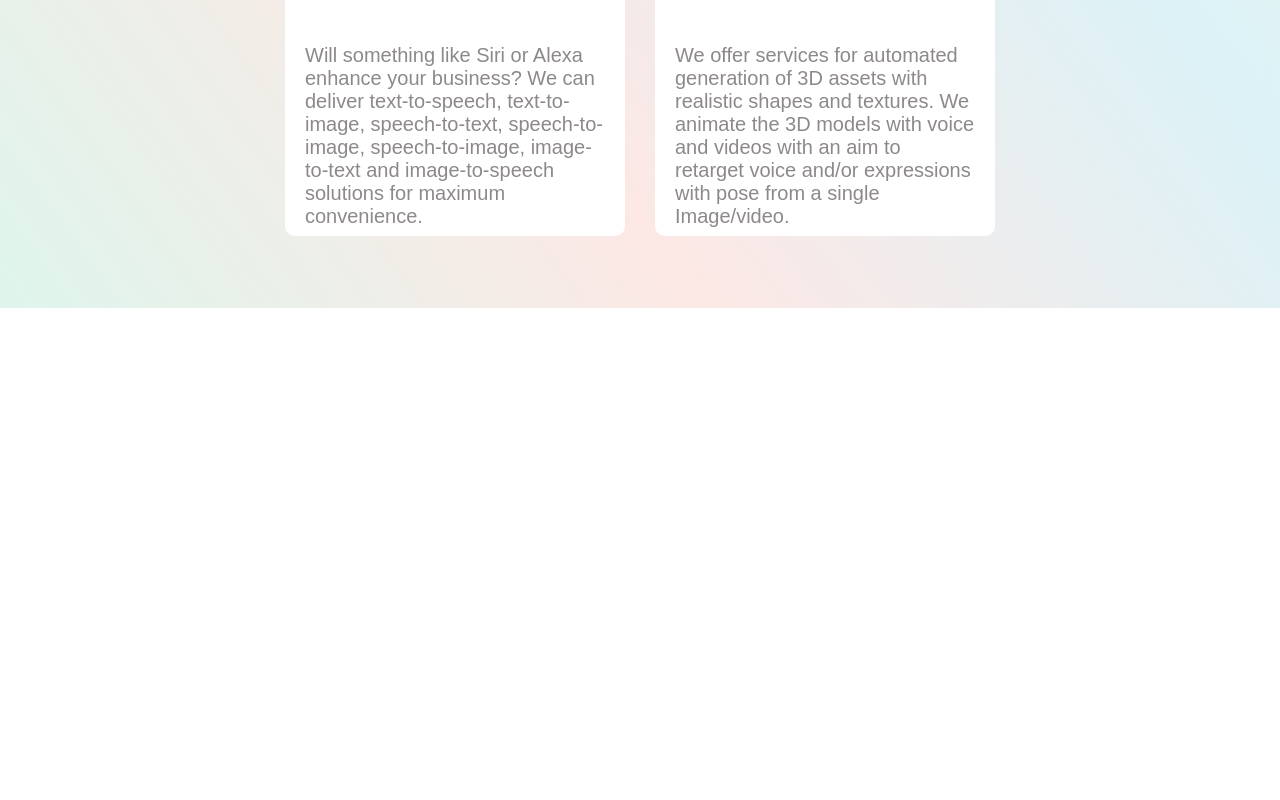
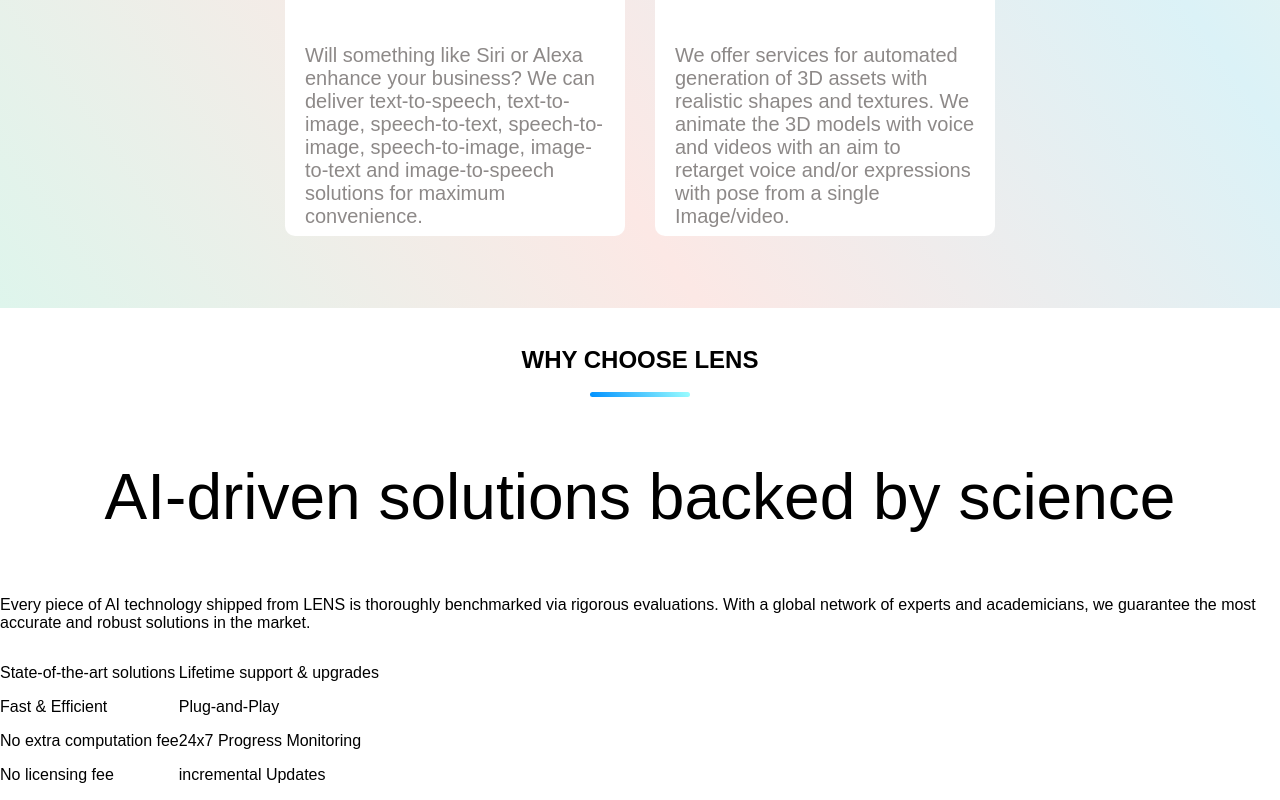
Before and after one commit to harishreyya/LensCopration, a React (Create React App) app: page / in a window 1280 px wide. Shown: the part 2236-3036 px from the top of the page. Before the commit the page ends 2544 px from the top, so only its background shows below. Built offline with nearby package versions, Linux system fonts and the light colour scheme.

Commit message:
solutions

```diff
--- a/src/App.css
+++ b/src/App.css
@@ -99,7 +99,7 @@
 
 /* ------------about section-------- */
 
-.about-section > h1,.services-section > h2,.services-section > h1{
+.about-section > h1,.services-section > h2,.services-section > h1,.solutions-section > h2,.solutions-section >h1{
   text-align: center;
 }
 
@@ -165,13 +165,13 @@
   background-color: var(--aboutBg);
 }
 
-.services-section .underline-about{
+.services-section .underline-about, .solutions-section .underline-about{
 height: 5px;
 width: 100px;
 }
 
-.services-section>h1{
-  padding: 20px 65px;
+.services-section>h1, .solutions-section >h1{
+  padding: 20px 100px;
 }
 
 .service-grid{
@@ -273,3 +273,5 @@
         color: #8D8988;
         font-weight: 500;
         }
+
+        /* -------------solutions--------- */
--- a/src/App.js
+++ b/src/App.js
@@ -2,6 +2,7 @@
 import { About } from './components/About';
 import { Home } from './components/Home';
 import { Services } from './components/Services';
+import { Solutions } from './components/Solutions';
 
 function App() {
   return (
@@ -12,6 +13,7 @@
      <br/>
      <br/>
      <Services/>
+     <Solutions/>
     </div>
   );
 }
--- /dev/null
+++ b/src/components/Solutions.js
@@ -0,0 +1,46 @@
+export const Solutions = ()=>{
+    return <div>
+<div className="solutions-section">
+<br/>
+ <h2>WHY CHOOSE LENS</h2>
+    <br/>
+ <div className="underline-about"></div>
+ <h1>AI-driven solutions backed by science</h1>
+<p>Every piece of AI technology shipped from LENS is thoroughly benchmarked via rigorous evaluations. With a global network of experts and academicians, we guarantee the most accurate and robust solutions in the market.</p>
+
+<div className="flex Tick-solutions">
+<div>
+<p>State-of-the-art solutions </p>
+<p>Fast & Efficient</p>
+<p>No extra computation fee</p>
+<p>No licensing fee</p>
+</div>
+
+<div>
+<p>Lifetime support & upgrades</p>
+<p>Plug-and-Play</p>
+<p>24x7 Progress Monitoring</p>
+<p>incremental Updates</p>
+</div>
+
+</div>
+
+
+<div>
+<div>
+<div></div>
+<div></div>
+<div></div>
+</div>
+<div>
+<div></div>
+</div>
+
+</div>
+
+
+
+</div>
+
+    </div>
+}
```
